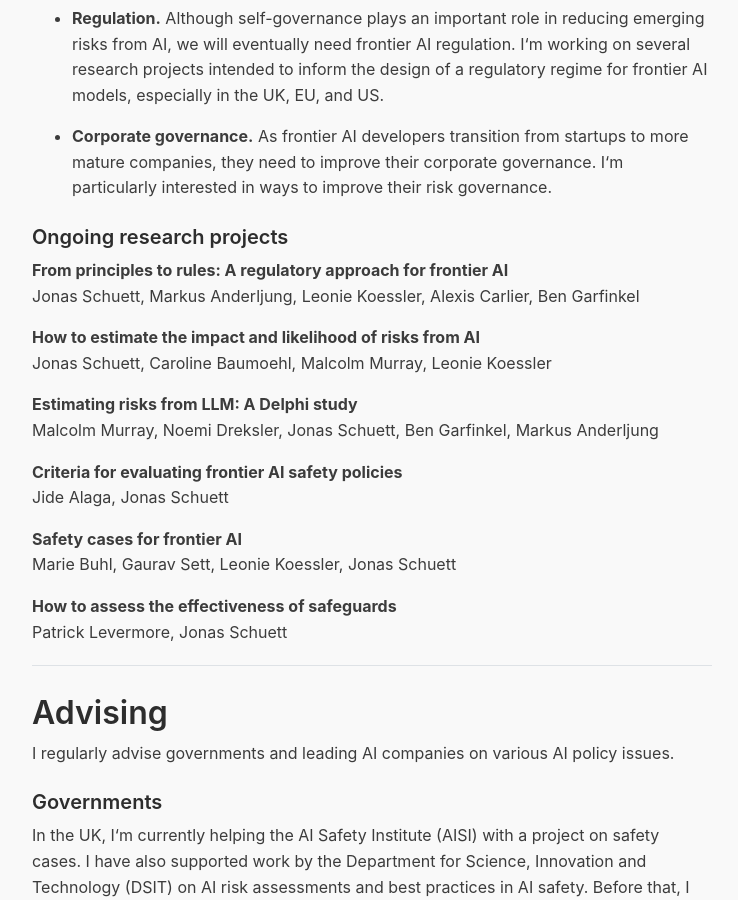
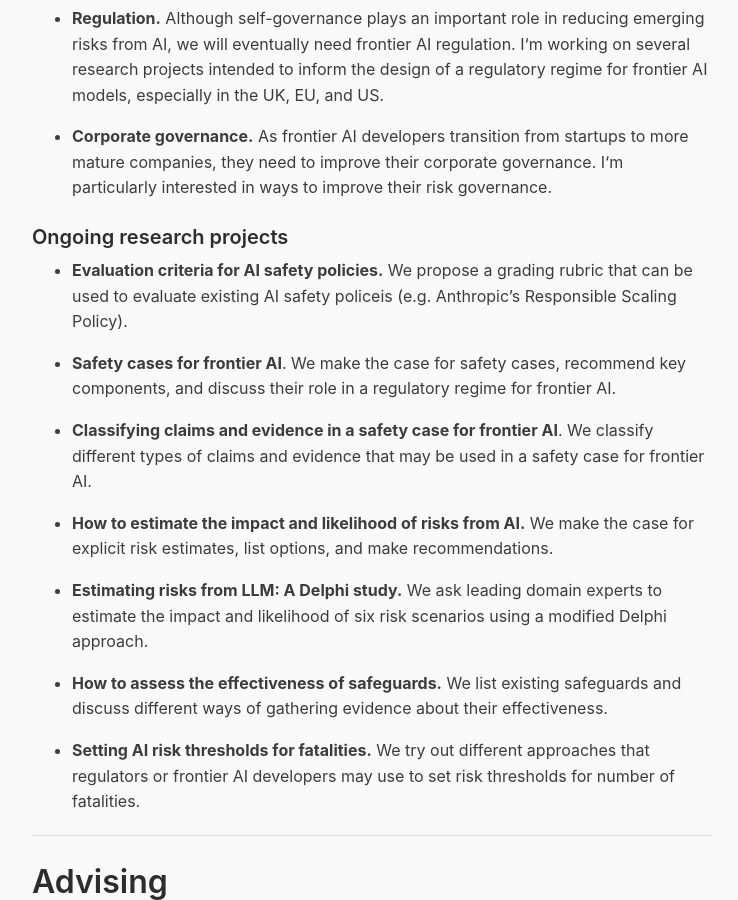
Before and after one commit to jonasschuett/jonasschuett.github.io, a Jekyll site: the page built from _posts/2020-04-04-introduction.md, in a window 1280 px wide and 900 px high, scrolled down 1627 px. Shown: the whole window, without its empty margins (268-1006 px from the left). Built offline with Jekyll 4.4.1, drawn with Linux system fonts in a browser that asks for light colours; nearby versions of some CDN libraries.

Commit message:
Update 2020-04-04-introduction.md

```diff
--- a/_posts/2020-04-04-introduction.md
+++ b/_posts/2020-04-04-introduction.md
@@ -38,23 +38,19 @@ My research is aimed at reducing emerging risks from AI, especially by improving
 
 ### Ongoing research projects
 
-**From principles to rules: A regulatory approach for frontier AI** <br>
-Jonas Schuett, Markus Anderljung, Leonie Koessler, Alexis Carlier, Ben Garfinkel
+- **Evaluation criteria for AI safety policies.** We propose a grading rubric that can be used to evaluate existing AI safety policeis (e.g. Anthropic's Responsible Scaling Policy).
 
-**How to estimate the impact and likelihood of risks from AI** <br>
-Jonas Schuett, Caroline Baumoehl, Malcolm Murray, Leonie Koessler
+- **Safety cases for frontier AI**. We make the case for safety cases, recommend key components, and discuss their role in a regulatory regime for frontier AI.
 
-**Estimating risks from LLM: A Delphi study** <br>
-Malcolm Murray, Noemi Dreksler, Jonas Schuett, Ben Garfinkel, Markus Anderljung
+- **Classifying claims and evidence in a safety case for frontier AI**. We classify different types of claims and evidence that may be used in a safety case for frontier AI.
 
-**Criteria for evaluating frontier AI safety policies** <br>
-Jide Alaga, Jonas Schuett
+- **How to estimate the impact and likelihood of risks from AI.** We make the case for explicit risk estimates, list options, and make recommendations.
 
-**Safety cases for frontier AI** <br>
-Marie Buhl, Gaurav Sett, Leonie Koessler, Jonas Schuett
+- **Estimating risks from LLM: A Delphi study.** We ask leading domain experts to estimate the impact and likelihood of six risk scenarios using a modified Delphi approach.
 
-**How to assess the effectiveness of safeguards** <br>
-Patrick Levermore, Jonas Schuett
+- **How to assess the effectiveness of safeguards.** We list existing safeguards and discuss different ways of gathering evidence about their effectiveness.
+
+- **Setting AI risk thresholds for fatalities.** We try out different approaches that regulators or frontier AI developers may use to set risk thresholds for number of fatalities.
 
 ---
 
```
